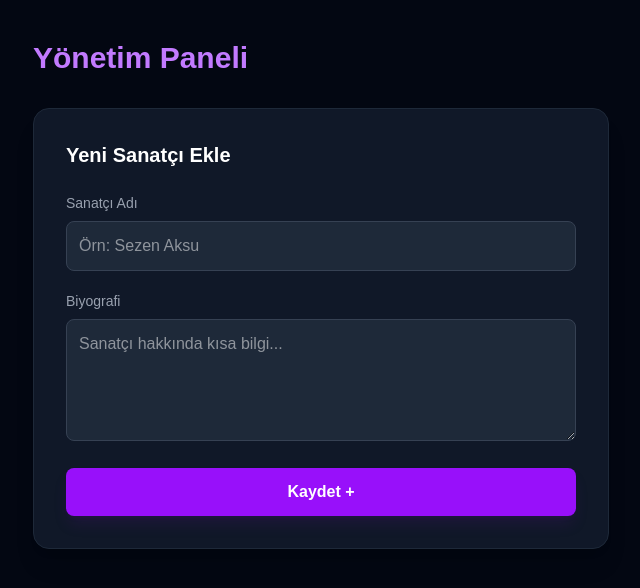
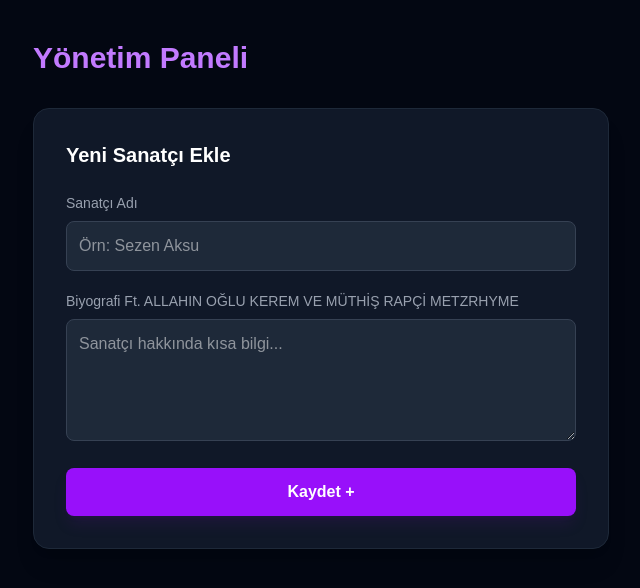
Before and after one commit to Opradyus/muzik-sirketi, a Next.js app: page /admin in a window 1280 px wide. Shown: the top 588 px of the page, without its empty margins (319-959 px from the left). Built offline with nearby package versions, Linux system fonts and the light colour scheme; no server answers.

Commit message:
küçük güncellemeler

```diff
--- a/src/app/admin/page.tsx
+++ b/src/app/admin/page.tsx
@@ -26,7 +26,7 @@ export default function AdminPage() {
             </div>
 
             <div>
-              <label className="block text-sm text-gray-400 mb-2">Biyografi</label>
+              <label className="block text-sm text-gray-400 mb-2">Biyografi Ft. ALLAHIN OĞLU KEREM VE MÜTHİŞ RAPÇİ METZRHYME</label>
               <textarea
                 name="bio"
                 rows={4}
```
